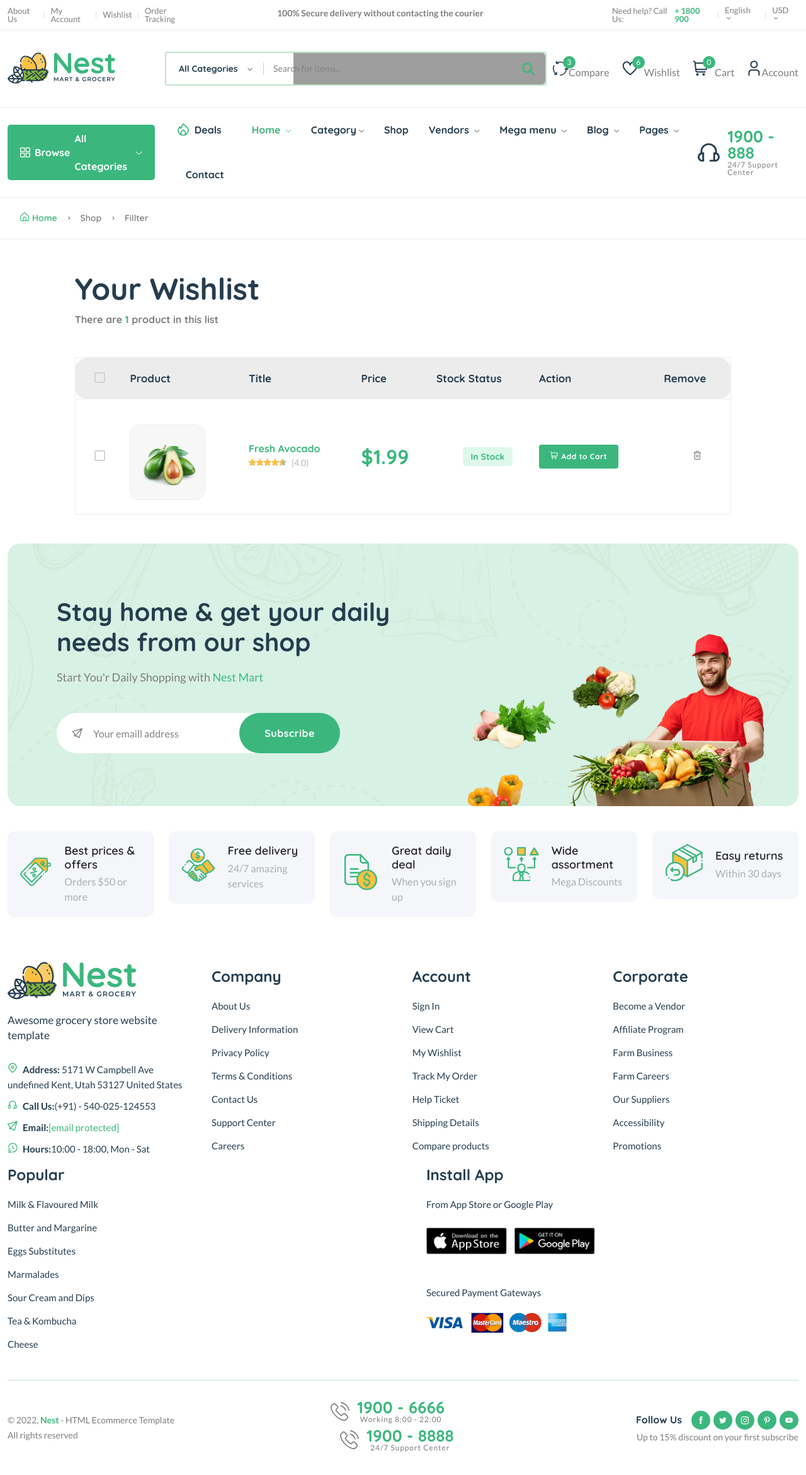
After one commit to kharpham/CommerceShop, a Django app: page /wishlist/ in a window 1280 px wide. The commit adds this page. Shown: the whole page at 63% size. Run offline with Django 5.2, Linux system fonts and the light colour scheme; a user stored in the database is signed in; data comes from the database, SQL or seed files in the repository; both versions use the stored data as it was after the commit; parts of the project's set-up code (start-up, migrations or seed data) failed here and were passed over; some libraries are stand-ins or nearby versions; grey boxes are pictures that could not be loaded.

Commit message:
Add wishlist page and add to cart

```diff
--- a/core/urls.py
+++ b/core/urls.py
@@ -62,4 +62,7 @@ urlpatterns = [
 
     # Make address default
     path("default-address/", views.make_address_default, name="make-address-default"),
+
+    # Wishlist page
+    path("wishlist/", views.wishlist_view, name="wishlist"),
 ]
--- a/core/views.py
+++ b/core/views.py
@@ -13,8 +13,6 @@ from django.contrib.auth.decorators import login_required
 from core.forms import ProductReviewForm
 import math
 from paypal.standard.forms import PayPalPaymentsForm
-
-
 
 
 
@@ -207,7 +205,6 @@ def cart_view(request):
     }
     return render(request, "core/cart.html", context)
 
-
 def remove_from_cart(request):
     pid = request.GET["pid"]
     cart_data = request.session["cart_data_object"]
@@ -299,8 +296,6 @@ def checkout(request):
     messages.add_message(request, messages.WARNING, 'Your cart is empty...')
     return redirect('core:index')
 
-
-
 @login_required()
 def payment_completed_view(request):
     cart_total_amount = 0
@@ -361,7 +356,6 @@ def order_detail(request, id):
     except CartOrder.DoesNotExist:
         raise Http404("Order does not exist.")
 
-
 def make_address_default(request):
         address_id = request.GET["address_id"]
         try:
@@ -379,3 +373,11 @@ def make_address_default(request):
                 return JsonResponse({"data": {"undefault": "None"}})
         except Address.DoesNotExist:
             raise Http404({"message": "Address does not exist."}, status=404)
+
+@login_required
+def wishlist_view(request):
+    wishlist = WishList.objects.filter(user=request.user)
+    context = {
+        "wishlist": wishlist,
+    }
+    return render(request, "core/wishlist.html", context)
--- /dev/null
+++ b/templates/core/wishlist.html
@@ -0,0 +1,80 @@
+{% extends 'partials/base.html' %}
+{% load static %}
+
+{% block content %}
+<main class="main">
+    <div class="page-header breadcrumb-wrap">
+        <div class="container">
+            <div class="breadcrumb">
+                <a href="index.html" rel="nofollow"><i class="fi-rs-home mr-5"></i>Home</a>
+                <span></span> Shop <span></span> Fillter
+            </div>
+        </div>
+    </div>
+    <div class="container mb-30 mt-50">
+        <div class="row">
+            <div class="col-xl-10 col-lg-12 m-auto">
+                <div class="mb-50">
+                    <h1 class="heading-2 mb-10">Your Wishlist</h1>
+                    <h6 class="text-body">There are <span class="text-brand">{{wishlist.count}}</span> product{{wishlist.count|pluralize}} in this list</h6>
+                </div>
+                <div class="table-responsive shopping-summery">
+                    <table class="table table-wishlist">
+                        <thead>
+                            <tr class="main-heading">
+                                <th class="custome-checkbox start pl-30">
+                                    <input class="form-check-input" type="checkbox" name="checkbox" id="exampleCheckbox11" value="" />
+                                    <label class="form-check-label" for="exampleCheckbox11"></label>
+                                </th>
+                                <th scope="col">Product</th>
+                                <th>Title</th>
+                                <th scope="col">Price</th>
+                                <th scope="col">Stock Status</th>
+                                <th scope="col">Action</th>
+                                <th scope="col" class="end">Remove</th>
+                            </tr>
+                        </thead>
+                        <tbody>
+                            {% for item in wishlist %}
+                            <tr class="pt-30">
+                                <td class="custome-checkbox pl-30">
+                                    <input class="form-check-input" type="checkbox" name="checkbox" id="exampleCheckbox1" value="" />
+                                    <label class="form-check-label" for="exampleCheckbox1"></label>
+                                </td>
+                                <td class="image product-thumbnail pt-40"><img src="{{item.product.image.url}}" alt="#" /></td>
+                                <td class="product-des product-name">
+                                    <h6><a class="product-name mb-10" href="{% url 'core:product-detail' item.product.pid %}">{{item.product.title}}</a></h6>
+                                    <div class="product-rate-cover">
+                                        <div class="product-rate d-inline-block">
+                                            <div class="product-rating" style="width: 90%"></div>
+                                        </div>
+                                        <span class="font-small ml-5 text-muted"> (4.0)</span>
+                                    </div>
+                                </td>
+                                <td class="price" data-title="Price">
+                                    <h3 class="text-brand">$<span class="current-product-price-{{item.product.pid}}">{{item.product.price|floatformat:2}}</span></h3>
+                                </td>
+                                <td class="text-center detail-info" data-title="Stock">
+                                    <span class="stock-status in-stock mb-0">{% if item.product.in_stock %}In Stock{% else %}Out of Stock {% endif %}</span>
+                                </td>
+                                <td class="text-right" data-title="Cart">
+                                    <input type="hidden" class="product-quantity-{{item.product.pid}}" value="1">
+                                    <input type="hidden" class="product-pid-{{item.product.pid}}" value="{{item.product.pid}}">
+                                    <input type="hidden" class="product-image-{{item.product.pid}}" value="{{item.product.image.url}}">
+                                    <input type="hidden" class="product-title-{{item.product.pid}}" value="{{item.product.title}}">
+
+                                    <button class="add-to-cart-button btn btn-sm" data-index="{{item.product.pid}}" style="border: none"><i class="fi-rs-shopping-cart mr-5"></i>Add to Cart</button>
+                                </td>
+                                <td class="action text-center" data-title="Remove">
+                                    <a href="#" class="text-body"><i class="fi-rs-trash"></i></a>
+                                </td>
+                            </tr>
+                            {% endfor %}
+                        </tbody>
+                    </table>
+                </div>
+            </div>
+        </div>
+    </div>
+</main>
+{% endblock %}
--- a/templates/partials/base.html
+++ b/templates/partials/base.html
@@ -219,7 +219,7 @@
                 <ul>
                   <li><a href="page-about.htlm">About Us</a></li>
                   <li><a href="page-account.html">My Account</a></li>
-                  <li><a href="shop-wishlist.html">Wishlist</a></li>
+                  <li><a href="{% url 'core:wishlist' %}">Wishlist</a></li>
                   <li><a href="shop-order.html">Order Tracking</a></li>
                 </ul>
               </div>
@@ -376,7 +376,7 @@
                     >
                   </div>
                   <div class="header-action-icon-2">
-                    <a href="shop-wishlist.html">
+                    <a href="{% url 'core:wishlist' %}">
                       <img
                         class="svgInject"
                         alt="Nest"
@@ -384,7 +384,7 @@
                       />
                       <span class="pro-count blue">6</span>
                     </a>
-                    <a href="shop-wishlist.html"
+                    <a href="{% url 'core:wishlist' %}"
                       ><span class="lable">Wishlist</span></a
                     >
                   </div>
```
Also changed, not shown: db.sqlite3.
